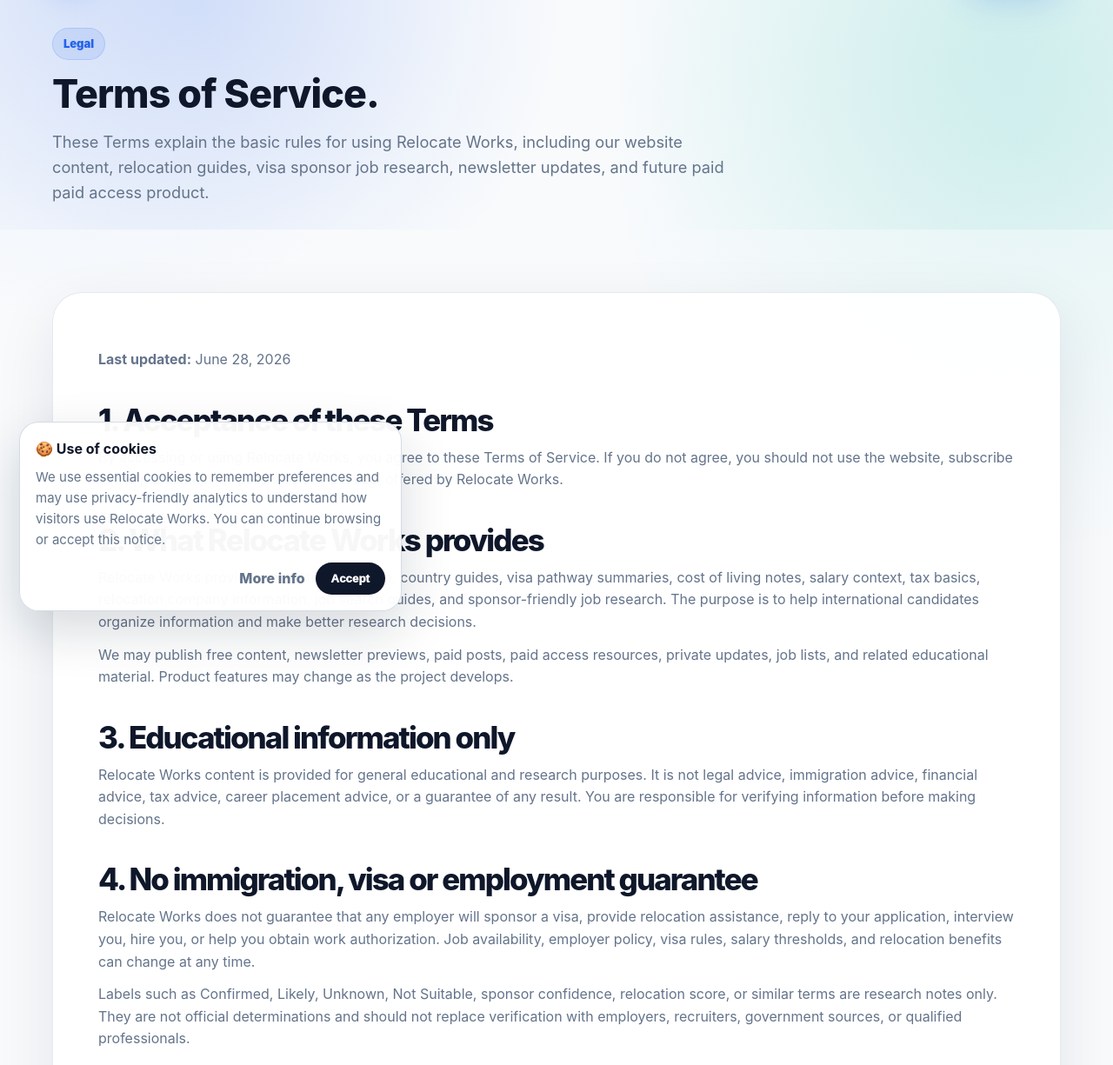
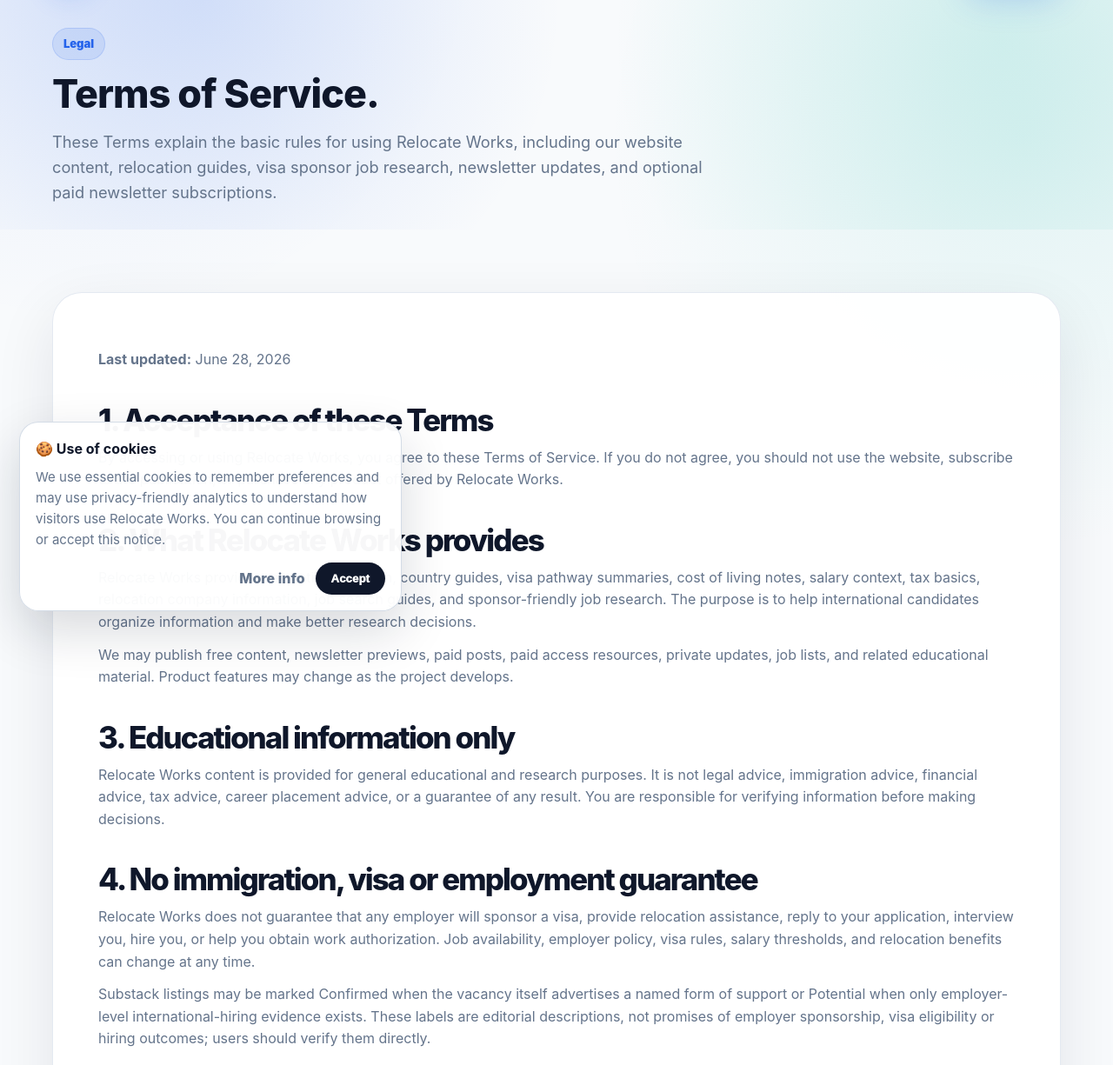
Before and after one commit to kevin4relocate/relocateatlas, an Astro site: page /terms in a window 1280 px wide. Shown: the part 75-1300 px from the top of the page at 87% size. Built offline with nearby package versions, Linux system fonts and the light colour scheme; Astro itself is replaced by a stand-in of ours.

Commit message:
content: standardise confirmed/potential terminology and separate information site from job newsletter

```diff
--- a/src/pages/terms.astro
+++ b/src/pages/terms.astro
@@ -14,7 +14,7 @@ import Footer from '../components/Footer.astro';
       <div class="container">
         <span class="eyebrow">Legal</span>
         <h1>Terms of Service.</h1>
-        <p class="lead">These Terms explain the basic rules for using Relocate Works, including our website content, relocation guides, visa sponsor job research, newsletter updates, and future paid paid access product.</p>
+        <p class="lead">These Terms explain the basic rules for using Relocate Works, including our website content, relocation guides, visa sponsor job research, newsletter updates, and optional paid newsletter subscriptions.</p>
       </div>
     </section>
     <section class="section">
@@ -44,7 +44,7 @@ import Footer from '../components/Footer.astro';
           Relocate Works does not guarantee that any employer will sponsor a visa, provide relocation assistance, reply to your application, interview you, hire you, or help you obtain work authorization. Job availability, employer policy, visa rules, salary thresholds, and relocation benefits can change at any time.
         </p>
         <p>
-          Labels such as Confirmed, Likely, Unknown, Not Suitable, sponsor confidence, relocation score, or similar terms are research notes only. They are not official determinations and should not replace verification with employers, recruiters, government sources, or qualified professionals.
+          Substack listings may be marked Confirmed when the vacancy itself advertises a named form of support or Potential when only employer-level international-hiring evidence exists. These labels are editorial descriptions, not promises of employer sponsorship, visa eligibility or hiring outcomes; users should verify them directly.
         </p>
 
         <h2>5. Monthly and founding yearly access</h2>
```
